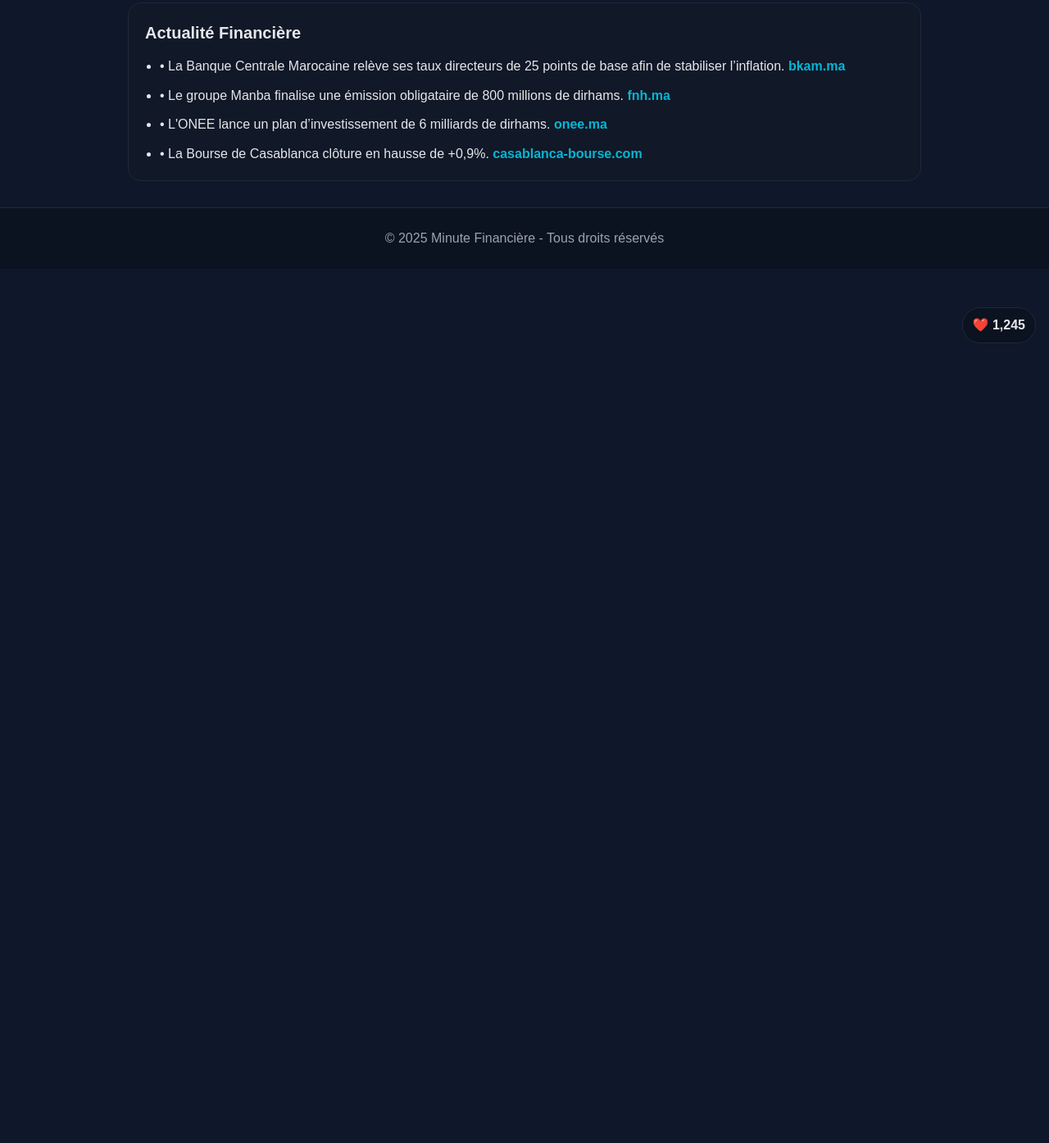
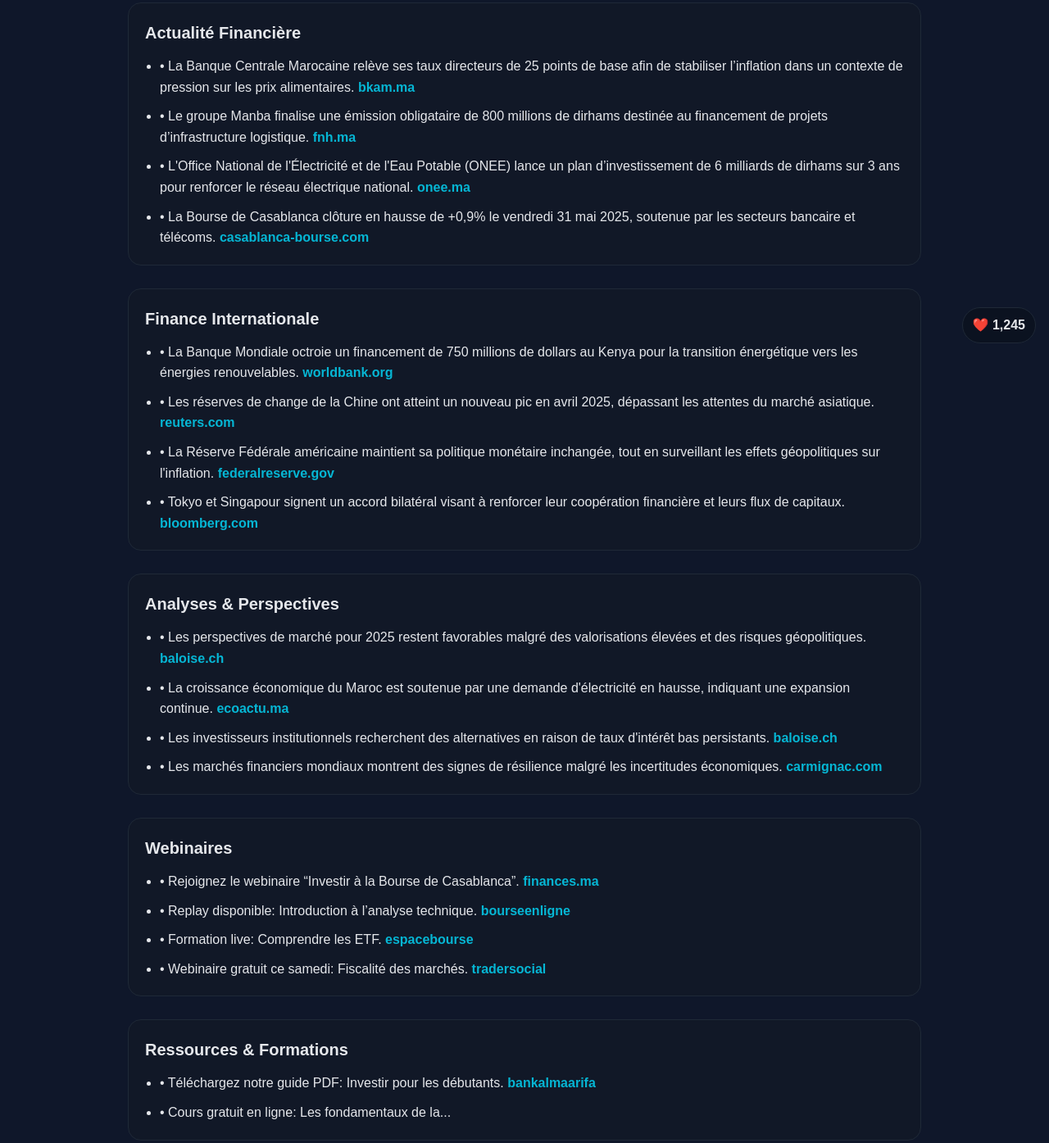
Before and after one commit to fer7957/MINUTEFINANCIERE, a plain HTML site: page index.html in a window 1280 px wide. Shown: the part 365-1760 px from the top of the page at 82% size. Before the commit the page ends 800 px from the top, so only its background shows below. Drawn offline with Linux system fonts and the light colour scheme.

Commit message:
Update index.html

```diff
--- a/index.html
+++ b/index.html
@@ -8,16 +8,19 @@
 </head>
 <body>
 
+  <!-- Top Bar -->
   <div class="top-bar">
     <span>Facebook | LinkedIn | Twitter</span>
     <span>Nos services | Contactez-nous</span>
   </div>
 
+  <!-- Header -->
   <header>
     <h1>Minute Financière</h1>
     <p>Votre Dose Quotidienne Instantanée</p>
   </header>
 
+  <!-- Navigation Bar -->
   <nav class="section-bar">
     <a href="#actualite">ACTUALITÉ FINANCIÈRE</a>
     <a href="#internationale">FINANCE INTERNATIONALE</a>
@@ -26,26 +29,128 @@
     <a href="#ressources">RESSOURCES & FORMATION</a>
   </nav>
 
+  <!-- Marquee News -->
   <div class="info-marquee">
     <marquee behavior="scroll" direction="left" scrollamount="3">
       Lundi 2 juin 2025 | MASI: 18,000.00 ↑ | ATW: 450.00 ↑ | BCP: 295.00 ↑ | IAM: 140.00 → | FLASH: Le MASI atteint un niveau historique de 18,000 points. | FLASH: Accord commercial entre les États-Unis et la Chine réduit les tensions.
     </marquee>
   </div>
 
+  <!-- Main Content -->
   <main>
+
+    <!-- Actualité Financière -->
     <section id="actualite">
       <h2>Actualité Financière</h2>
       <ul>
-        <li>• La Banque Centrale Marocaine relève ses taux directeurs de 25 points de base afin de stabiliser l’inflation. <a class="source-link" href="https://www.bkam.ma" target="_blank">bkam.ma</a></li>
-        <li>• Le groupe Manba finalise une émission obligataire de 800 millions de dirhams. <a class="source-link" href="https://www.fnh.ma" target="_blank">fnh.ma</a></li>
-        <li>• L'ONEE lance un plan d’investissement de 6 milliards de dirhams. <a class="source-link" href="https://www.onee.ma" target="_blank">onee.ma</a></li>
-        <li>• La Bourse de Casablanca clôture en hausse de +0,9%. <a class="source-link" href="https://www.casablanca-bourse.com" target="_blank">casablanca-bourse.com</a></li>
+        <li>
+          • La Banque Centrale Marocaine relève ses taux directeurs de 25 points de base afin de stabiliser l’inflation dans un contexte de pression sur les prix alimentaires.
+          <a class="source-link" href="https://www.bkam.ma " target="_blank">bkam.ma</a>
+        </li>
+        <li>
+          • Le groupe Manba finalise une émission obligataire de 800 millions de dirhams destinée au financement de projets d’infrastructure logistique.
+          <a class="source-link" href="https://www.fnh.ma " target="_blank">fnh.ma</a>
+        </li>
+        <li>
+          • L'Office National de l'Électricité et de l'Eau Potable (ONEE) lance un plan d’investissement de 6 milliards de dirhams sur 3 ans pour renforcer le réseau électrique national.
+          <a class="source-link" href="https://www.onee.ma " target="_blank">onee.ma</a>
+        </li>
+        <li>
+          • La Bourse de Casablanca clôture en hausse de +0,9% le vendredi 31 mai 2025, soutenue par les secteurs bancaire et télécoms.
+          <a class="source-link" href="https://www.casablanca-bourse.com " target="_blank">casablanca-bourse.com</a>
+        </li>
       </ul>
     </section>
+
+    <!-- Finance Internationale -->
+    <section id="internationale">
+      <h2>Finance Internationale</h2>
+      <ul>
+        <li>
+          • La Banque Mondiale octroie un financement de 750 millions de dollars au Kenya pour la transition énergétique vers les énergies renouvelables.
+          <a class="source-link" href="https://www.worldbank.org " target="_blank">worldbank.org</a>
+        </li>
+        <li>
+          • Les réserves de change de la Chine ont atteint un nouveau pic en avril 2025, dépassant les attentes du marché asiatique.
+          <a class="source-link" href="https://www.reuters.com " target="_blank">reuters.com</a>
+        </li>
+        <li>
+          • La Réserve Fédérale américaine maintient sa politique monétaire inchangée, tout en surveillant les effets géopolitiques sur l'inflation.
+          <a class="source-link" href="https://www.federalreserve.gov " target="_blank">federalreserve.gov</a>
+        </li>
+        <li>
+          • Tokyo et Singapour signent un accord bilatéral visant à renforcer leur coopération financière et leurs flux de capitaux.
+          <a class="source-link" href="https://www.bloomberg.com " target="_blank">bloomberg.com</a>
+        </li>
+      </ul>
+    </section>
+
+    <!-- Analyses & Perspectives -->
+    <section id="analyses">
+      <h2>Analyses & Perspectives</h2>
+      <ul>
+        <li>
+          • Les perspectives de marché pour 2025 restent favorables malgré des valorisations élevées et des risques géopolitiques.
+          <a class="source-link" href="https://www.baloise.ch " target="_blank">baloise.ch</a>
+        </li>
+        <li>
+          • La croissance économique du Maroc est soutenue par une demande d'électricité en hausse, indiquant une expansion continue.
+          <a class="source-link" href="https://www.ecoactu.ma " target="_blank">ecoactu.ma</a>
+        </li>
+        <li>
+          • Les investisseurs institutionnels recherchent des alternatives en raison de taux d'intérêt bas persistants.
+          <a class="source-link" href="https://www.baloise.ch " target="_blank">baloise.ch</a>
+        </li>
+        <li>
+          • Les marchés financiers mondiaux montrent des signes de résilience malgré les incertitudes économiques.
+          <a class="source-link" href="https://www.carmignac.com " target="_blank">carmignac.com</a>
+        </li>
+      </ul>
+    </section>
+
+    <!-- Webinaires -->
+    <section id="webinaires">
+      <h2>Webinaires</h2>
+      <ul>
+        <li>
+          • Rejoignez le webinaire “Investir à la Bourse de Casablanca”.
+          <a class="source-link" href="https://www.finances.ma " target="_blank">finances.ma</a>
+        </li>
+        <li>
+          • Replay disponible: Introduction à l’analyse technique.
+          <a class="source-link" href="https://www.bourseenligne.fr " target="_blank">bourseenligne</a>
+        </li>
+        <li>
+          • Formation live: Comprendre les ETF.
+          <a class="source-link" href="https://www.espacebourse.com " target="_blank">espacebourse</a>
+        </li>
+        <li>
+          • Webinaire gratuit ce samedi: Fiscalité des marchés.
+          <a class="source-link" href="https://www.tradersocial.net " target="_blank">tradersocial</a>
+        </li>
+      </ul>
+    </section>
+
+    <!-- Ressources & Formations -->
+    <section id="ressources">
+      <h2>Ressources & Formations</h2>
+      <ul>
+        <li>
+          • Téléchargez notre guide PDF: Investir pour les débutants.
+          <a class="source-link" href="https://www.bankalmaarifa.ma " target="_blank">bankalmaarifa</a>
+        </li>
+        <li>
+          • Cours gratuit en ligne: Les fondamentaux de la...
+        </li>
+      </ul>
+    </section>
+
   </main>
 
+  <!-- Heart Counter -->
   <div class="heart-counter">❤️ 1,245</div>
 
+  <!-- Footer -->
   <footer>
     © 2025 Minute Financière - Tous droits réservés
   </footer>
```
